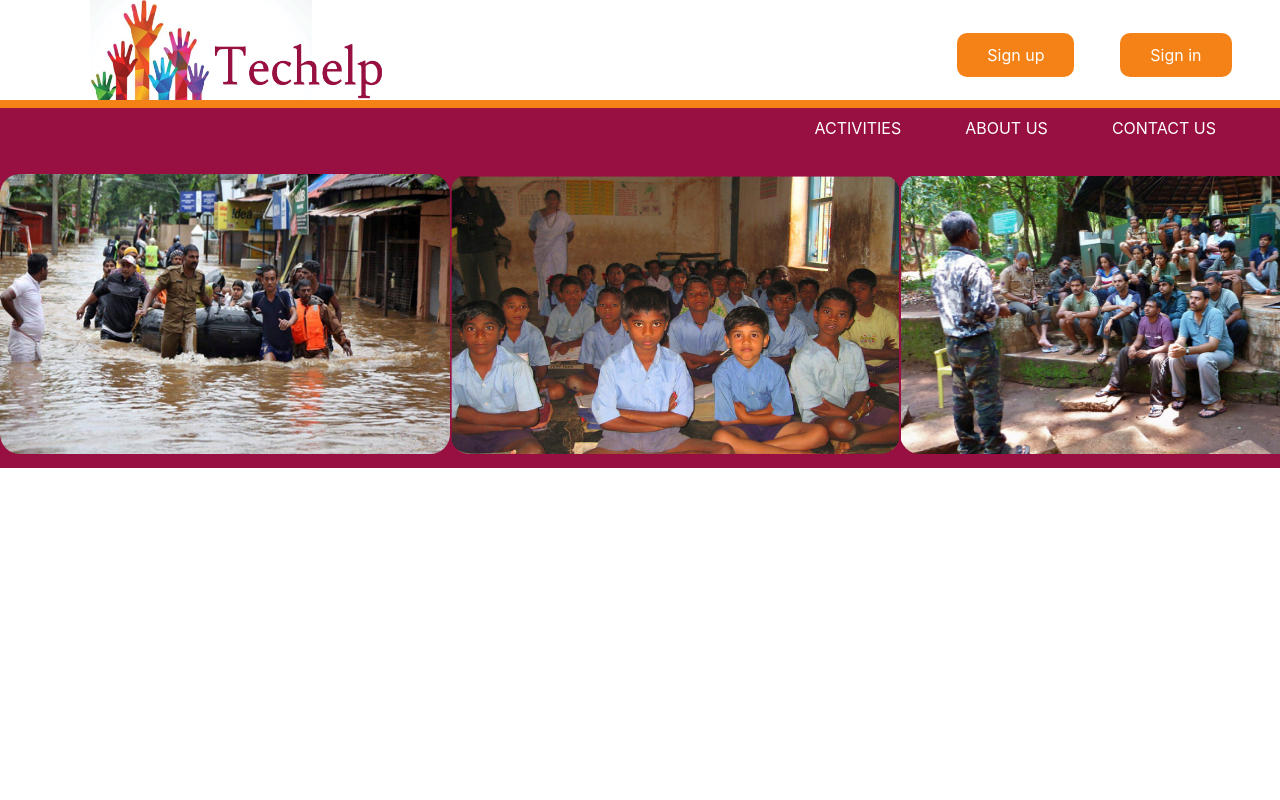
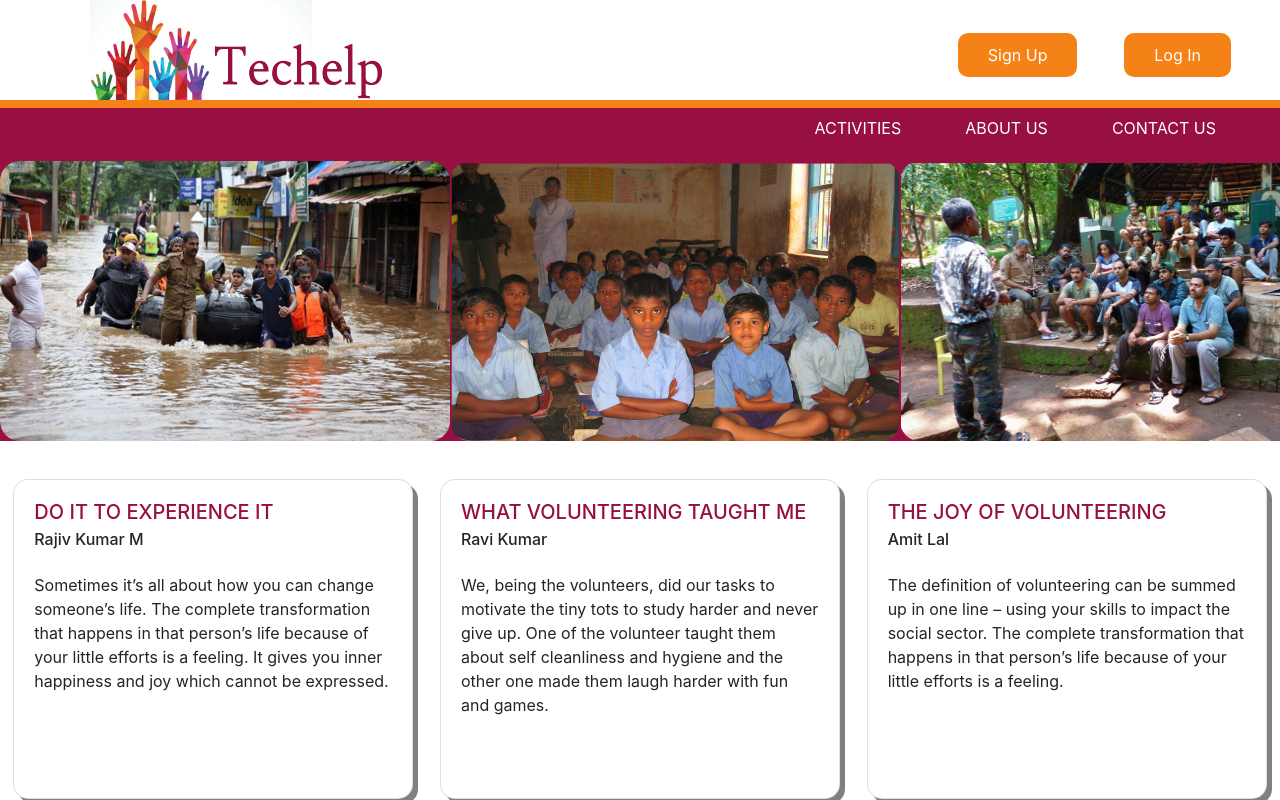
Before and after one commit to athulatk/Volunteer-portal-react, a React (Create React App) app: page / in a window 1280 px wide. Shown: the top 800 px of the page. Built offline with nearby package versions, Linux system fonts and the light colour scheme.

Commit message:
modified ui

```diff
--- a/src/Home.js
+++ b/src/Home.js
@@ -2,6 +2,7 @@ import React from 'react'
 import Dispimg from './components/Dispimg'
 import Navbar1 from './components/Navbar1'
 import Navbar2 from './components/Navbar2'
+import Cards from './components/Cards'
 
 function Home() {
     return (
@@ -9,6 +10,7 @@ function Home() {
             <Navbar1/>
             <Navbar2/>
             <Dispimg/>
+            <Cards/>
         </div>
     )
 }
--- a/src/Signup.css
+++ b/src/Signup.css
@@ -1,6 +1,7 @@
 .sign_up{
     margin-top: 2%;
     text-align: center;
+    color: #981041;
 }
 .signup__form{
     text-align: left;
@@ -9,10 +10,14 @@
 }
 .form2__input{
     width: 55%;
+    border-radius: 5px;
+    border: 0.5px solid #981041;
+    outline: none;
+    min-height: 2em;
 }
 
-.form__lab{
-    margin-top: 10%;
+.form2__lab{
+    margin-top:1%;
 }
 
 .btn{
--- a/src/Signup.js
+++ b/src/Signup.js
@@ -12,8 +12,8 @@ function Signup() {
             <p className="form2__lab">Name </p>
             <input className="form2__input" type="text" name="name" />
             <p className="form2__lab">Choose role:</p>
-            <input type="radio"/> <label className="radio_1">Student/Volunteer</label><br/>
-            <input type="radio"/> <label className="radio_1">Organization</label><br/>
+            <input type="radio" name="designation" value="student"/> <label className="radio_1">Student/Volunteer</label><br/>
+            <input type="radio" name="designation" value="organization"/> <label className="radio_1">Organization</label><br/>
             <p className="form2__lab">Email </p>
             <input className="form2__input" type="email" name="email" />
             <p className="form2__lab">Password </p>
--- /dev/null
+++ b/src/components/Cards.js
@@ -0,0 +1,54 @@
+import React from 'react'
+import {Card} from 'react-bootstrap'
+
+function Cards() {
+    return (
+        <div className="cards">
+            <Card  className="card" style={{ width: '25rem', height:'20rem', borderRadius:"15px",boxShadow:"5px 5px gray" }}>
+            <Card.Body>
+            <Card.Title style={{color:"#981041"}}>DO IT TO EXPERIENCE IT</Card.Title>
+            <Card.Subtitle>Rajiv Kumar M</Card.Subtitle>
+            <Card.Text>
+            <br/>
+            Sometimes it’s all about how you
+            can change someone’s life. The
+            complete transformation that happens
+            in that person’s life because of your
+            little efforts is a feeling.
+            It gives you inner happiness and joy which cannot be expressed.
+            </Card.Text>
+            </Card.Body>
+            </Card>
+
+            <Card  className="card" style={{ width: '25rem', height:'20rem', borderRadius:"15px",boxShadow:"5px 5px gray" }}>
+            <Card.Body>
+            <Card.Title style={{color:"#981041"}}>WHAT VOLUNTEERING TAUGHT ME </Card.Title>
+            <Card.Subtitle>Ravi Kumar</Card.Subtitle>
+            <Card.Text>
+            <br/>
+            We, being the volunteers, did our tasks to motivate the tiny tots to study harder and never give up. One of the volunteer taught them about self cleanliness
+            and hygiene and the other one made them laugh harder with fun and games.
+            </Card.Text>
+            </Card.Body>
+            </Card>
+
+            <Card  className="card" style={{ width: '25rem', height:'20rem', borderRadius:"15px",boxShadow:"5px 5px gray" }}>
+            <Card.Body>
+            <Card.Title style={{color:"#981041"}}>THE JOY OF VOLUNTEERING</Card.Title>
+            <Card.Subtitle>Amit Lal</Card.Subtitle>
+            <Card.Text>
+            <br/>
+            The definition of volunteering can be summed up in one line – using your skills to impact the social sector. The
+            complete transformation that happens
+            in that person’s life because of your
+            little efforts is a feeling.
+            </Card.Text>
+            </Card.Body>
+            </Card>
+
+
+        </div>
+    )
+}
+
+export default Cards
--- a/src/components/Nav.css
+++ b/src/components/Nav.css
@@ -23,6 +23,8 @@
    color: white;
    border: none;
    border-radius: 10px;
+   outline: none !important;
+   box-shadow: none !important;
 
 
 }
@@ -40,6 +42,10 @@
 
 .form__input{
     width: 100%;
+    border-radius: 5px;
+    border: 0.5px solid #981041;
+    outline: none;
+    min-height: 2em;
 }
 
 .form__btn{
@@ -49,6 +55,8 @@
     color: white;
     border: none;
     border-radius: 10px;
+    outline: none !important;
+   box-shadow: none !important;
 
 }
 
@@ -67,11 +75,11 @@
     align-items: center;
     justify-content: space-around;
     list-style: none;
-    padding-top: 2%;
+    padding-top: 1%;
 }
 .dispimg{
     background-color: #981041;
-    min-height: 40vh;
+    min-height: 35vh;
 
 }
 .disp__images__image{
@@ -86,3 +94,13 @@
     align-items: center;
     justify-content: center;
 }
+
+.cards{
+    display: flex;
+    align-items: center;
+    justify-content: space-around;
+    list-style: none;
+    padding-top: 1%;
+    margin-top: 2%;
+
+}
--- a/src/components/Navbar1.js
+++ b/src/components/Navbar1.js
@@ -15,8 +15,8 @@ function Navbar1() {
             <img className="header__logo" src="images/brand.png" alt=""/>
             </div>
                 <ul className="nav__buttons">
-                    <li><Link to="/signup"><button className="nav__btn">Sign up</button></Link></li>
-                    <li><button onClick={handleShow} className="nav__btn">Sign in</button></li>
+                    <li><Link to="/signup"><button className="nav__btn">Sign Up</button></Link></li>
+                    <li><button onClick={handleShow} className="nav__btn">Log In</button></li>
                 </ul>
 
         </nav>
@@ -26,14 +26,14 @@ function Navbar1() {
         </Modal.Header>
         <Modal.Body>
         <form className="login__form">
-        <p className="form_lab">Email:</p>
+        <p className="form_lab">Email</p>
         <input className="form__input" type="text" email="email" />
         <hr/>
-        <p className="form_lab">Password:</p>
+        <p className="form_lab">Password</p>
         <input className="form__input" type="password"/>
         <hr/>
         <div className="btn1">
-        <button className="form__btn" type="submit">Log in</button>
+        <button className="form__btn" type="submit">Go!</button>
         </div>
         </form>
         </Modal.Body>
```
